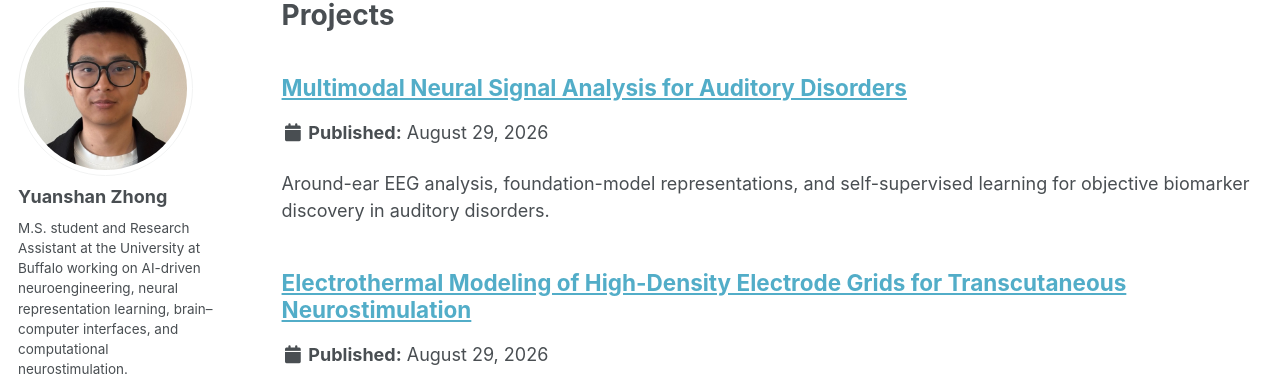
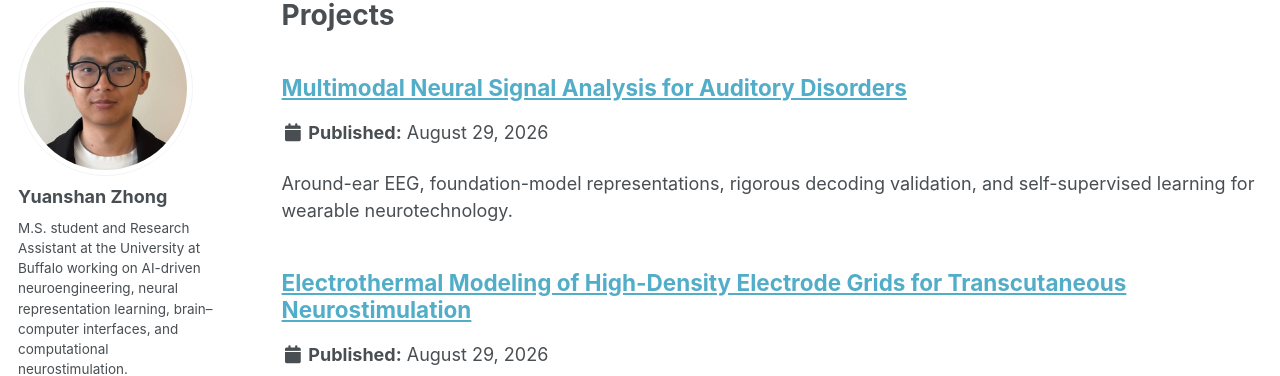
Before and after one commit to Yzhong9527/Yzhong9527.github.io, a Jekyll site: the page built from _pages/portfolio.html, in a window 1280 px wide and 1185 px high. Shown: the part 100-476 px from the top of the window. Built offline with Jekyll 4.4.1, drawn with Linux system fonts in a browser that asks for light colours; a script bundle is joined from its source files by our own code; library files that are not in the unit come from our copies; some of the changed lines change nothing that is shown.

Commit message:
Revise synapse.md for clarity and detail enhancement
Updated the excerpt and sections to clarify the focus on neural representations and validation in auditory disorders. Enhanced descriptions of the SYNAPSE platform and research directions.

```diff
--- a/_portfolio/synapse.md
+++ b/_portfolio/synapse.md
@@ -1,65 +1,121 @@
 ---
 title: "Multimodal Neural Signal Analysis for Auditory Disorders"
 order: 1
-excerpt: "Around-ear EEG analysis, foundation-model representations, and self-supervised learning for objective biomarker discovery in auditory disorders."
+excerpt: "Around-ear EEG, foundation-model representations, rigorous decoding validation, and self-supervised learning for wearable neurotechnology."
 collection: portfolio
 permalink: /portfolio/synapse
 ---
 
 ## Overview
 
-This project investigates neural representations and potential objective biomarkers associated with auditory disorders, including tinnitus, hyperacusis, and misophonia, using around-ear EEG and physiological recordings.
+This project investigates neural representations associated with auditory disorders using around-ear EEG and physiological recordings.
 
-The broader SYNAPSE platform integrates around-ear EEG and pupillometry to characterize neural activity and physiological responses during auditory tasks. My work spans conventional EEG analysis, machine learning, EEG foundation models, representation analysis, and the development of transferable representations for wearable EEG.
+The broader SYNAPSE platform integrates around-ear EEG and pupillometry during auditory paradigms involving hearing loudness, listening effort, and aversive sounds. My work has progressed from conventional EEG analysis and machine learning toward EEG foundation models, representation analysis, rigorous validation of neural decoding, and transferable representation learning for wearable EEG.
+
+A central question emerging from this work is:
+
+**When a learned neural representation produces high decoding performance, what evidence is needed to determine what information the model is actually using?**
+
+![Experimental setup, cEEGrid configuration, and auditory paradigms](/images/fig1.png)
 
 ---
 
-## EEG Analysis and Machine Learning
+## From Decoding Performance to Representation Analysis
 
-My initial work focused on establishing an EEG analysis pipeline for characterizing disorder-related neural patterns.
+Using pretrained LaBraM representations extracted from around-ear EEG, we initially observed strong subject-level decoding of auditory-disorder status in a strict-QC cohort.
 
-This included signal preprocessing, ERP and spectral feature extraction, cross-channel synchronization analysis, statistical testing, and conventional machine-learning approaches. I also evaluated deep-learning architectures including EEGNet and EEGNex for neural pattern classification and representation learning.
+However, when the cohort was expanded and the preprocessing pipeline was revised, the corresponding decoding performance decreased substantially. Rather than treating the original high performance as sufficient evidence for a stable neural biomarker, I used this discrepancy as the starting point for a systematic investigation of the information underlying the learned representations.
 
-![ERP and neural feature analysis](/images/synapse_erp.png)
+I examined:
 
-These analyses provided a conventional signal-processing and machine-learning baseline for subsequent investigation of pretrained EEG representations.
+- pre-stimulus and stimulus-containing neural representations;
+- layer-wise changes across the foundation-model hierarchy;
+- temporal properties of the underlying EEG signal;
+- feature-selection effects on statistical significance; and
+- the stability of candidate representations under controlled validation.
+
+Layer-wise analysis localized the strongest representational transition near the interface between temporal patch embedding and the first transformer block, motivating further investigation of temporal structure and directly measurable EEG features.
+
+![Initial decoding, layer-wise localization, and time-domain feature screening](/images/fig2.png)
 
 ---
 
-## EEG Foundation-Model Representations
+## Stress-Testing the Interpretation
 
-I subsequently investigated whether pretrained EEG foundation models can extract clinically relevant neural information from around-ear EEG.
+High decoding performance alone does not establish the physiological source of a learned representation. I therefore developed a battery of controlled analyses targeting alternative explanations for the observed decoding.
 
-Using LaBraM as the primary model, I systematically analyzed latent representations across auditory tasks, electrode channels, temporal windows, and embedding dimensions, with additional model comparisons used to evaluate the generality of observed effects.
+These controls examined:
 
-![SYNAPSE EEG analysis pipeline](/images/synapse_pipeline.png)
+- **decoding floor** using white-noise inputs;
+- **subject identity** retained within learned representations;
+- **channel handling** and interpolation;
+- **temporal displacement** of the EEG input;
+- **model initialization** using randomly initialized networks; and
+- **phase structure** using phase-randomized surrogate signals.
 
-Rather than treating decoding performance alone as evidence of a meaningful biomarker, this work examines what information pretrained models actually encode and whether apparent disease-related representations remain robust under controlled validation.
+I subsequently re-evaluated these controls across repeated resampling, multiple downstream classifiers, stochastic realizations, and model initializations.
+
+This broader evaluation changed the interpretation of several initially promising results. Temporal displacement primarily affected transfer between representation spaces rather than eliminating decodable information; randomly initialized models could retain substantial decoding ability; and phase-randomized signals preserved part of the original effect.
+
+These analyses highlighted the importance of evaluating mechanistic controls as distributions rather than relying on individual control runs.
+
+![Six-control battery and distributional re-evaluation](/images/fig3.png)
 
 ---
 
-## Understanding What the Model Encodes
+## Subject Identity and Neural Generalization
 
-A major focus of the current work is interpreting the behavior of pretrained EEG representations.
+Because subject identity remained detectable in the foundation-model representations, I further investigated whether the observed disease-related structure could be separated from participant-specific information.
 
-The analysis combines:
+Using linear concept erasure, I removed linearly accessible subject-identity information and evaluated whether the remaining representations generalized across non-overlapping pre-stimulus windows.
 
-- layer-wise representation analysis to trace how disease-related information emerges and transforms through the model;
-- frequency, spatial, and temporal decomposition to characterize the structure underlying predictive representations;
-- statistical and permutation-based validation;
-- controlled analyses across cohorts, temporal windows, channels, and representation components.
+Cross-window transfer remained above the permutation-null mean but did not reach the prespecified significance threshold. Extending the analysis across multiple temporal windows likewise did not identify a statistically supported temporal-generalization structure.
 
-This framework is designed to distinguish robust neural structure from representations that may arise from subject-specific, temporal, or other confounding factors.
+I further evaluated generalization:
 
-![Latent representation analysis](/images/synapse_embedding.png)
+- across pre-stimulus windows;
+- across auditory tasks;
+- under fold-wise identity removal; and
+- across a second pretrained EEG architecture.
+
+Overall, the evidence did not establish a stable representation that generalized consistently across windows, tasks, and models.
+
+![Identity-controlled temporal and task generalization](/images/fig4.png)
 
 ---
 
-## Around-Ear EEG Pretraining
+## Cohort and Pipeline Sensitivity
+
+The difference between the original and expanded-cohort decoding results raised an additional question: **was the change driven by different participants, changes in the analysis pipeline, or both?**
+
+To investigate this, I compared the original and revised pipelines using the same overlapping participant set and performed repeated paired subsampling analyses.
+
+The results suggested sensitivity to analysis configuration, although uncertainty in the paired comparison prevented attribution of the performance change to a single factor. The original high-performing combined-task representation was also not reproduced by any individual auditory task.
+
+Together, these analyses emphasize how cohort composition, preprocessing, model configuration, and analytical choices can influence conclusions drawn from neural decoding.
+
+![Cohort and pipeline sensitivity analysis](/images/fig5.png)
+
+---
+
+## Current Manuscript
+
+### *From Decoding Performance to Interpretation in EEG Foundation-Model Representations*
+
+**Yuanshan Zhong\***, Anarghya Das\*, Elizabeth Rivera Rosario, Wei Sun, and Wenyao Xu
+\*Co-first authors
+
+**Manuscript in preparation — submission planned for early September 2026.**
+
+This work examines the distinction between **detecting decodable information** and **establishing what that information represents**. Across selection-aware permutation testing, repeated mechanistic controls, identity removal, temporal and task generalization, cross-model analysis, and cohort sensitivity analysis, the study examines how the interpretation of apparently strong decoding results changes as additional levels of validation are introduced.
+
+---
+
+## Around-Ear EEG Representation Learning
 
 In parallel, I am developing a self-supervised pretraining framework specifically for around-ear EEG.
 
-Unlike conventional scalp EEG, publicly available around-ear EEG datasets are limited and often use sparse, heterogeneous electrode layouts. This project therefore investigates how multiple public datasets can be harmonized for pretraining and how foundation-model representation learning can be adapted to non-standard wearable electrode configurations.
+Existing EEG foundation models are primarily pretrained on conventional scalp EEG, whereas wearable around-ear datasets use sparse and heterogeneous electrode layouts. I am investigating how multiple public datasets can be harmonized for pretraining and how foundation-model representation learning can be adapted to non-standard wearable electrode configurations.
 
 The long-term goal is to learn transferable around-ear EEG representations that generalize across subjects, datasets, and downstream tasks.
 
@@ -67,14 +123,20 @@
 
 ## Current Research Directions
 
-- Objective neural biomarker discovery for auditory disorders.
-- Interpretation and validation of EEG foundation-model representations.
-- Layer-wise and frequency/spatial/temporal analysis of learned neural features.
-- Self-supervised pretraining for sparse and heterogeneous around-ear EEG.
-- Cross-subject and cross-dataset generalization of wearable EEG representations.
+- EEG foundation models and neural representation analysis.
+- Robust validation and interpretation of neural decoding.
+- Subject-specific information and cross-subject generalization.
+- Temporal, task, and cross-model generalization.
+- Self-supervised representation learning for wearable EEG.
+- Neural signal modeling across recording scales.
 
 ---
 
 ## Takeaway
 
+This project has evolved from asking **whether neural information can be decoded** to asking **what information supports that decoding, how robust it is, and under what conditions it generalizes**.
+
+More broadly, this experience motivates my interest in studying neural representations at finer spatial and physiological scales, including higher-resolution electrophysiological recordings and neural population activity. I am particularly interested in understanding how neural information is represented and transformed across neurons, circuits, and behavior, and how this understanding can ultimately support robust decoding and adaptive closed-loop neural systems.
+## Takeaway
+
 This project has evolved from conventional EEG signal analysis toward a broader investigation of how neural representations are learned, interpreted, and validated in wearable EEG systems. The long-term goal is to develop robust and transferable neural representations that can support objective assessment and future adaptive neurotechnology.
```
